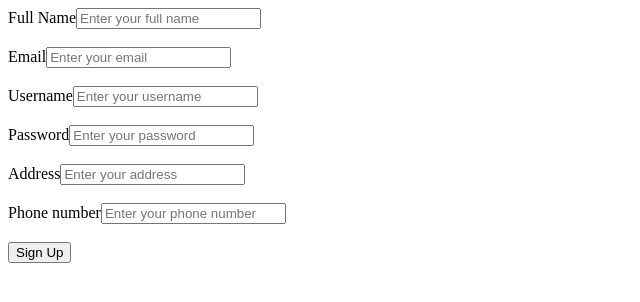
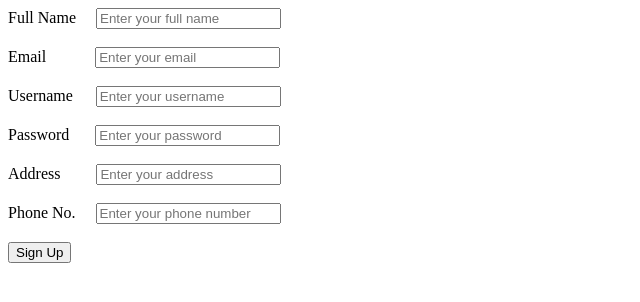
Before and after one commit to anish-ansari/abs-frontend, an Angular app: page /signup in a window 1280 px wide. Shown: the top 302 px of the page, without its empty margins (0-640 px from the left). Built offline with nearby package versions, Linux system fonts and the light colour scheme.

Commit message:
Add visual changes to signup page

```diff
--- a/src/app/pages/signup/signup.component.html
+++ b/src/app/pages/signup/signup.component.html
@@ -1,21 +1,21 @@
 <div>
   <form [formGroup]="signUpForm" (ngSubmit)="signUp()">
-    <label>Full Name</label>
+    <label style="padding-right: 20px;">Full Name</label>
     <input type="text" id="fullname" formControlName="fullName" placeholder="Enter your full name" /><br /><br />
 
-    <label>Email</label>
+    <label style="padding-right: 49px;">Email</label>
     <input type="email" id="email" formControlName="email" placeholder="Enter your email" /><br /><br />
 
-    <label>Username</label>
+    <label style="padding-right: 23px;">Username</label>
     <input type="text" id="username" formControlName="username" placeholder="Enter your username" /><br /><br />
 
-    <label>Password</label>
+    <label style="padding-right: 26px;">Password</label>
     <input type="password" id="password" formControlName="password" placeholder="Enter your password" /><br /><br />
 
-    <label>Address</label>
+    <label style="padding-right: 36px;">Address</label>
     <input type="text" id="address" formControlName="address" placeholder="Enter your address" /><br /><br />
 
-    <label>Phone number</label>
+    <label style="padding-right: 20px;">Phone No.</label>
     <input type="text" id="phone" formControlName="phone" placeholder="Enter your phone number"><br><br>
 
     <button type="submit">Sign Up</button>
```
